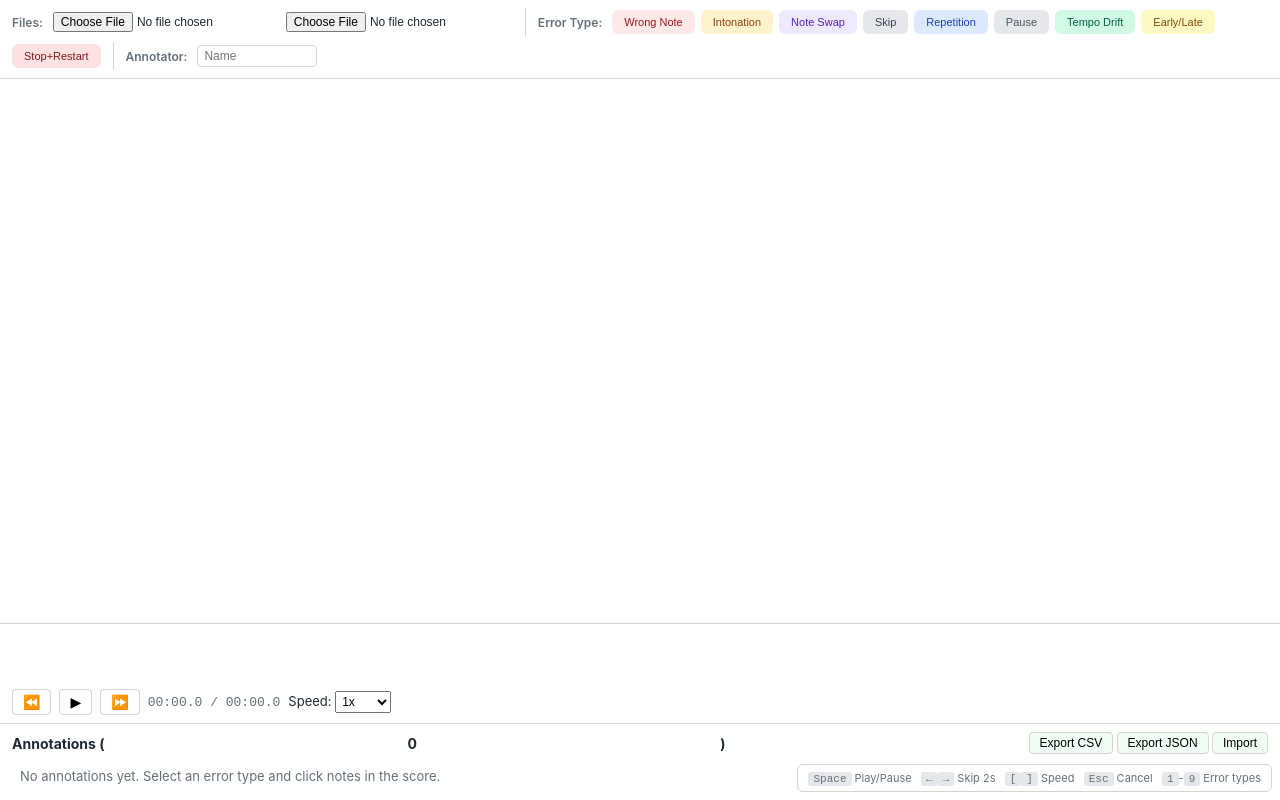
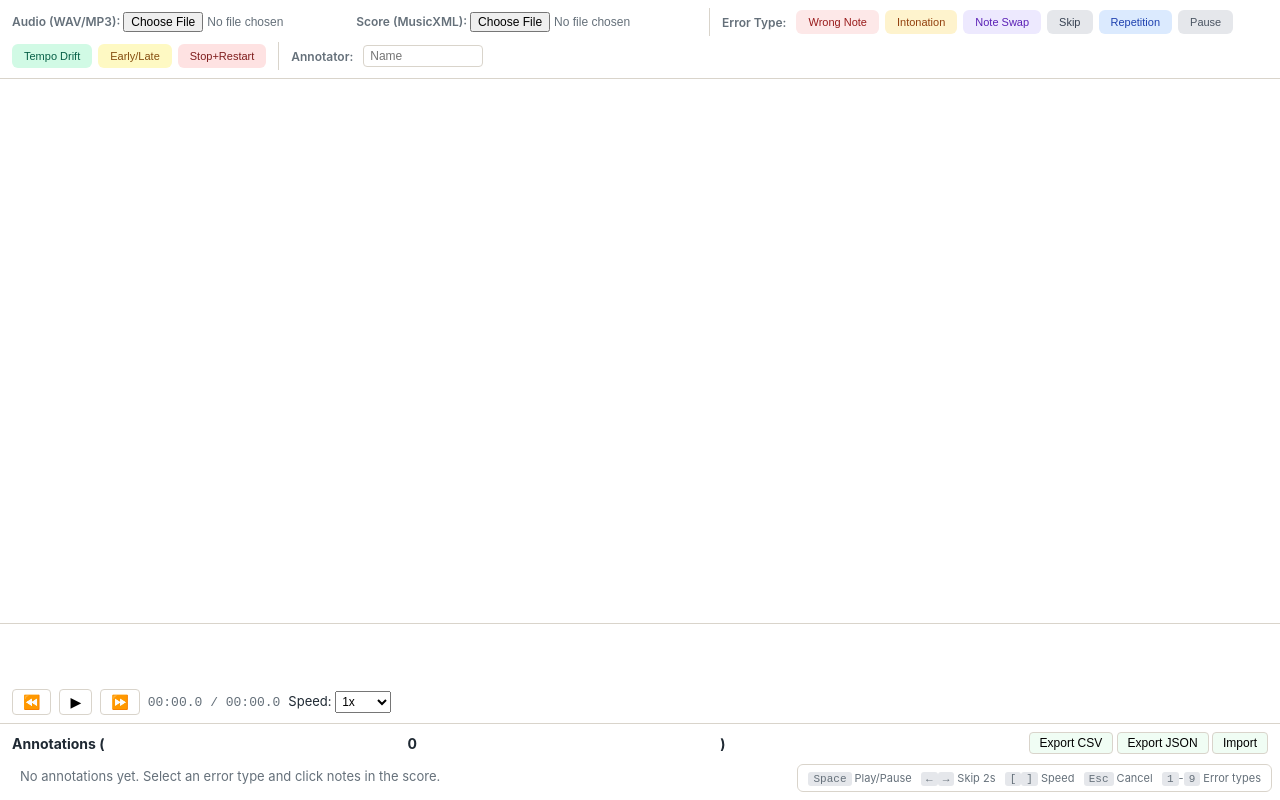
Before and after one commit to syKevinPeng/violin-annotation-tool, a plain HTML site: page index.html in a window 1280 px wide. Drawn offline with Linux system fonts and the light colour scheme.

Commit message:
fix: add clear labels for audio and score file inputs

```diff
--- a/index.html
+++ b/index.html
@@ -84,6 +84,7 @@
     .err-btn[data-type="stopped_restart"]  { background: #fee2e2; color: #7f1d1d; }
     #btn-cancel { background: #fee2e2; color: #991b1b; font-weight: 600; }
     .file-input { font-size: 12px; }
+    .file-label { font-size: 12px; font-weight: 600; color: var(--muted); }
 
     /* ─── Main layout ─── */
     #main {
@@ -268,9 +269,8 @@
 
 <!-- ─── Toolbar ─── -->
 <div id="toolbar">
-  <span class="section-label">Files:</span>
-  <input type="file" id="audio-input" accept=".wav,.mp3,.ogg,.flac" class="file-input">
-  <input type="file" id="score-input" accept=".xml,.musicxml,.mxl" class="file-input">
+  <label class="file-label">Audio (WAV/MP3): <input type="file" id="audio-input" accept=".wav,.mp3,.ogg,.flac" class="file-input"></label>
+  <label class="file-label">Score (MusicXML): <input type="file" id="score-input" accept=".xml,.musicxml,.mxl" class="file-input"></label>
   <div class="separator"></div>
   <span class="section-label">Error Type:</span>
   <button class="err-btn" data-type="wrong_note">Wrong Note</button>
```
